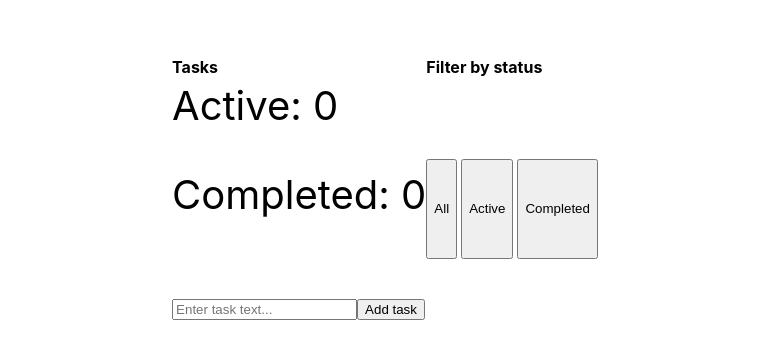
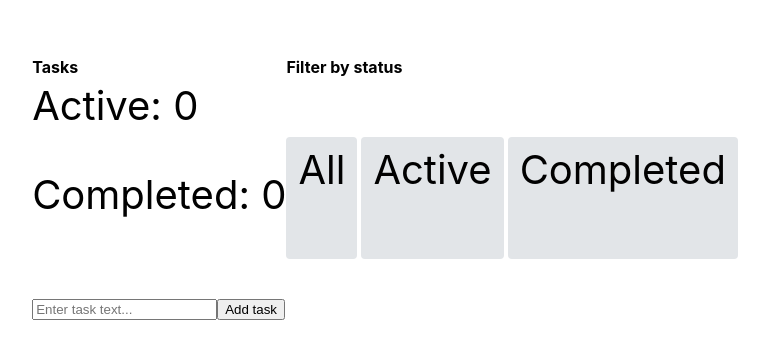
Before and after one commit to PokoenkoS/Tasks, a React (Create React App) app: page / in a window 1280 px wide. Shown: the part 202-560 px from the top of the page, without its empty margins (255-1024 px from the left). Built offline with nearby package versions, Linux system fonts and the light colour scheme.

Commit message:
add Button

```diff
--- a/package.json
+++ b/package.json
@@ -7,9 +7,12 @@
     "@testing-library/jest-dom": "^5.16.3",
     "@testing-library/react": "^12.1.4",
     "@testing-library/user-event": "^13.5.0",
+    "clsx": "^1.2.1",
     "react": "^18.1.0",
     "react-dom": "^18.1.0",
+    "react-redux": "^8.1.1",
     "react-scripts": "5.0.1",
+    "redux": "^4.2.1",
     "web-vitals": "^2.1.3"
   },
   "scripts": {
--- /dev/null
+++ b/src/components/Button/Button.js
@@ -0,0 +1,20 @@
+import clsx from "clsx";
+import css from "./Button.module.css"
+;
+export const Button =({
+    selected = false,
+    type = "button",
+    children,
+    ...otherProps
+})=> {
+return(
+    <button className={clsx(css.btn, {
+        [css.isSelected]: selected
+    })}
+    type={type}
+    {...otherProps}
+    >
+        {children}
+    </button>
+)
+}
--- /dev/null
+++ b/src/components/Button/Button.module.css
@@ -0,0 +1,25 @@
+.btn {
+    display: inline-flex;
+    padding: 8px 12px;
+    border-radius: 4px;
+    border: none;
+    font: inherit;
+    cursor: pointer;
+    background-color: #e2e5e8;
+    color: inherit;
+  }
+
+  .btn.isSelected {
+    background-color: #1976d2;
+    color: #fff;
+  }
+
+  .btn:hover {
+    background-color: #1976d2;
+    color: #fff;
+  }
+
+  .btn:active {
+    background-color: #1565c0;
+    color: #fff;
+  }
--- a/src/components/StatusFilter/StatusFilter.js
+++ b/src/components/StatusFilter/StatusFilter.js
@@ -1,11 +1,12 @@
+import { Button } from "components/Button/Button"
 import css from "./StatusFilter.module.css"
 
 export const StatusFilter =()=> {
     return(
         <div className={css.wrapper}>
-            <button>All</button>
-            <button>Active</button>
-            <button>Completed</button>
+            <Button>All</Button>
+            <Button>Active</Button>
+            <Button>Completed</Button>
         </div>
     )
 }
```
Also changed, not shown: 1 other file (tests, documents, lock files or other folders).
